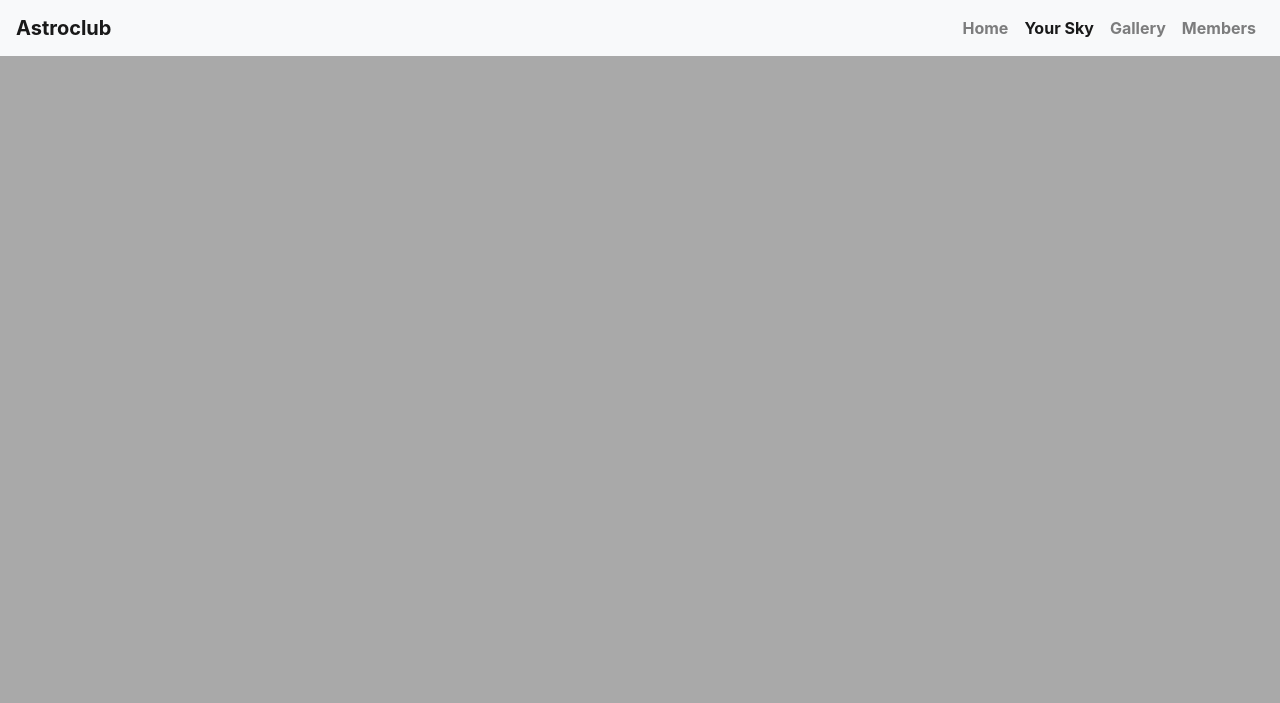
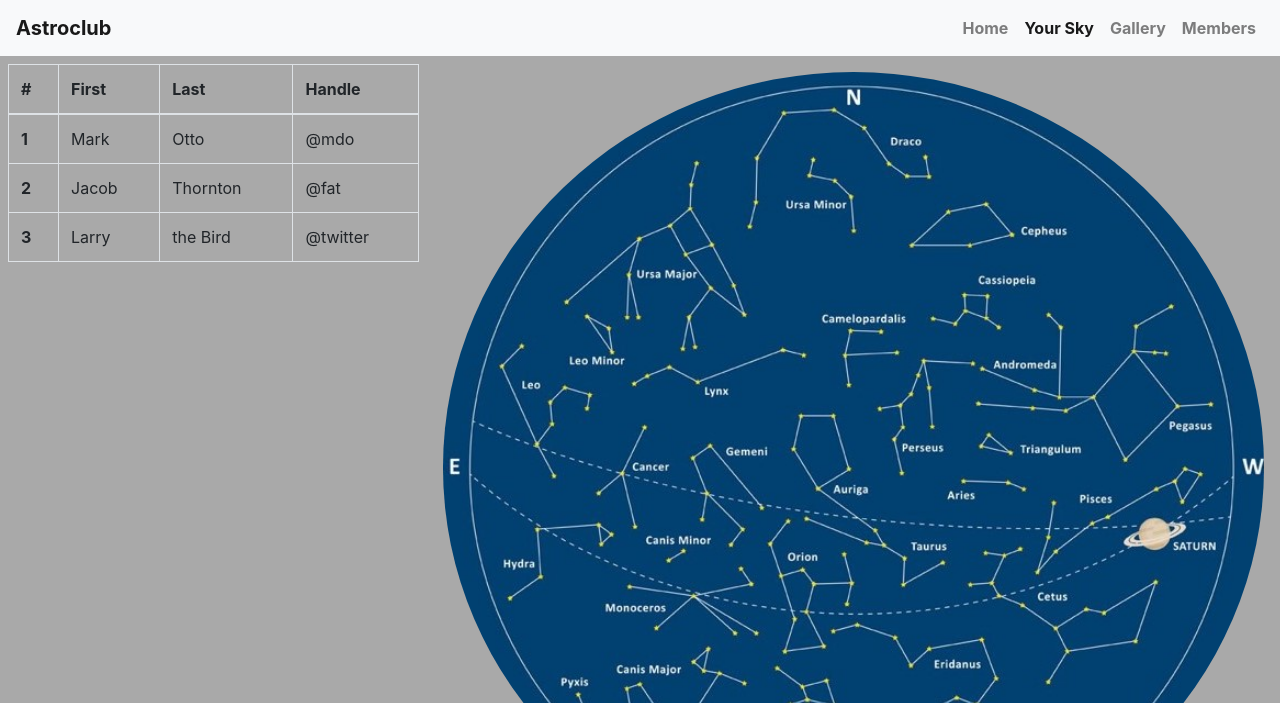
Before and after one commit to philmurtagh101/my-MS1-astroclub-site, a plain HTML site: page yoursky.html in a window 1280 px wide. Shown: the top 703 px of the page. Drawn offline with nearby package versions, Linux system fonts and the light colour scheme.

Commit message:
added initial section html to yoursky.html

```diff
--- a/yoursky.html
+++ b/yoursky.html
@@ -44,8 +44,48 @@
         </nav>
     </header>
 
-    <section>
+
+    <section class="container-fluid">
+        <div class="row">
+            <div class="col-sm-4  p-2">
+                <table class="table table-bordered">
+                    <thead>
+                        <tr>
+                            <th scope="col">#</th>
+                            <th scope="col">First</th>
+                            <th scope="col">Last</th>
+                            <th scope="col">Handle</th>
+                        </tr>
+                    </thead>
+                    <tbody>
+                        <tr>
+                            <th scope="row">1</th>
+                            <td>Mark</td>
+                            <td>Otto</td>
+                            <td>@mdo</td>
+                        </tr>
+                        <tr>
+                            <th scope="row">2</th>
+                            <td>Jacob</td>
+                            <td>Thornton</td>
+                            <td>@fat</td>
+                        </tr>
+                        <tr>
+                            <th scope="row">3</th>
+                            <td>Larry</td>
+                            <td>the Bird</td>
+                            <td>@twitter</td>
+                        </tr>
+                    </tbody>
+                </table>
+            </div>
+            <div class="col-sm-8 p-2">
+                <img class="d-block w-100 p-2" src="assets/images/skymapsq.jpg" alt="First slide"
+                    style="border-radius: 50%;">
+            </div>
+        </div>
     </section>
+
 
     <footer class="container-fluid bg-light mt-auto">
         <div class="row" id="footer-details">
```
Also changed, not shown: index.html (+1 -1 lines), assets/images/skymapsq.jpg (added).
